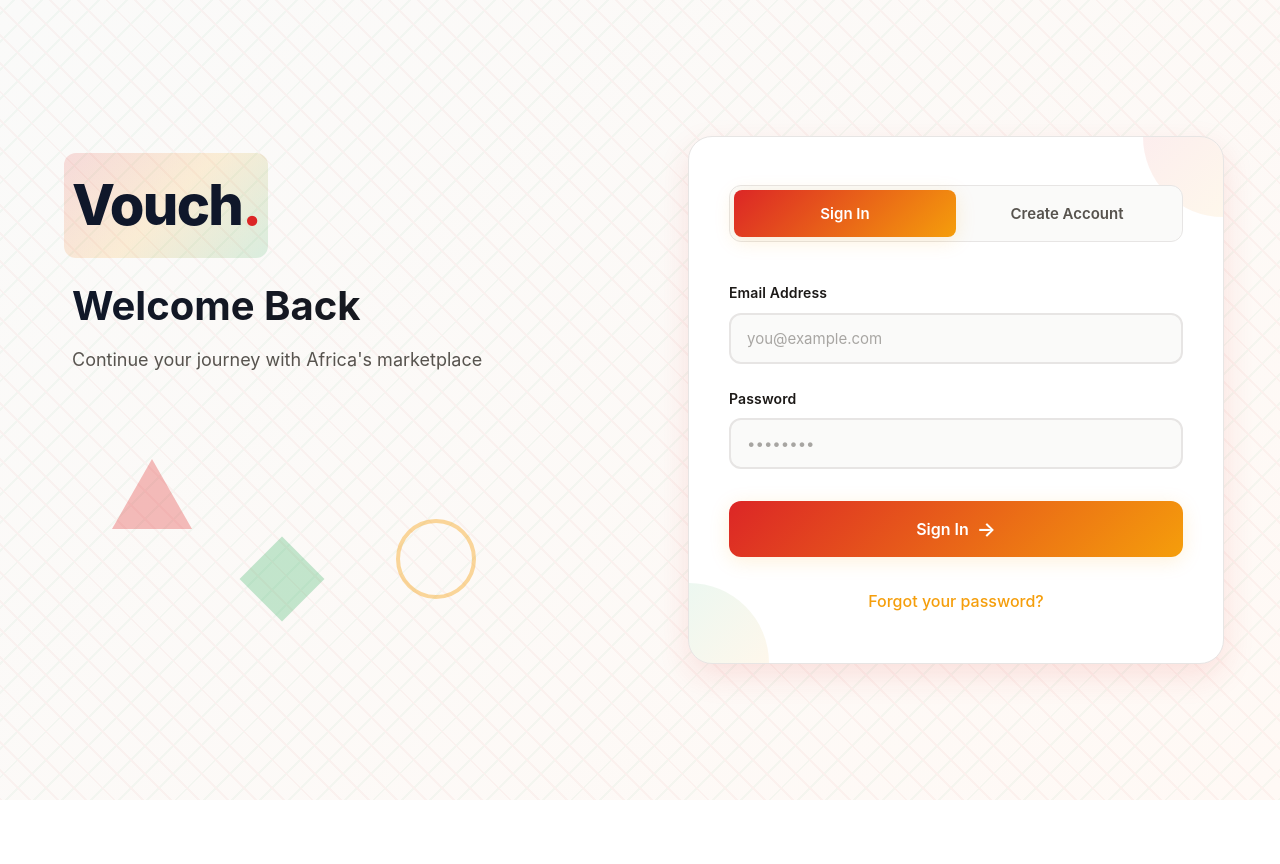
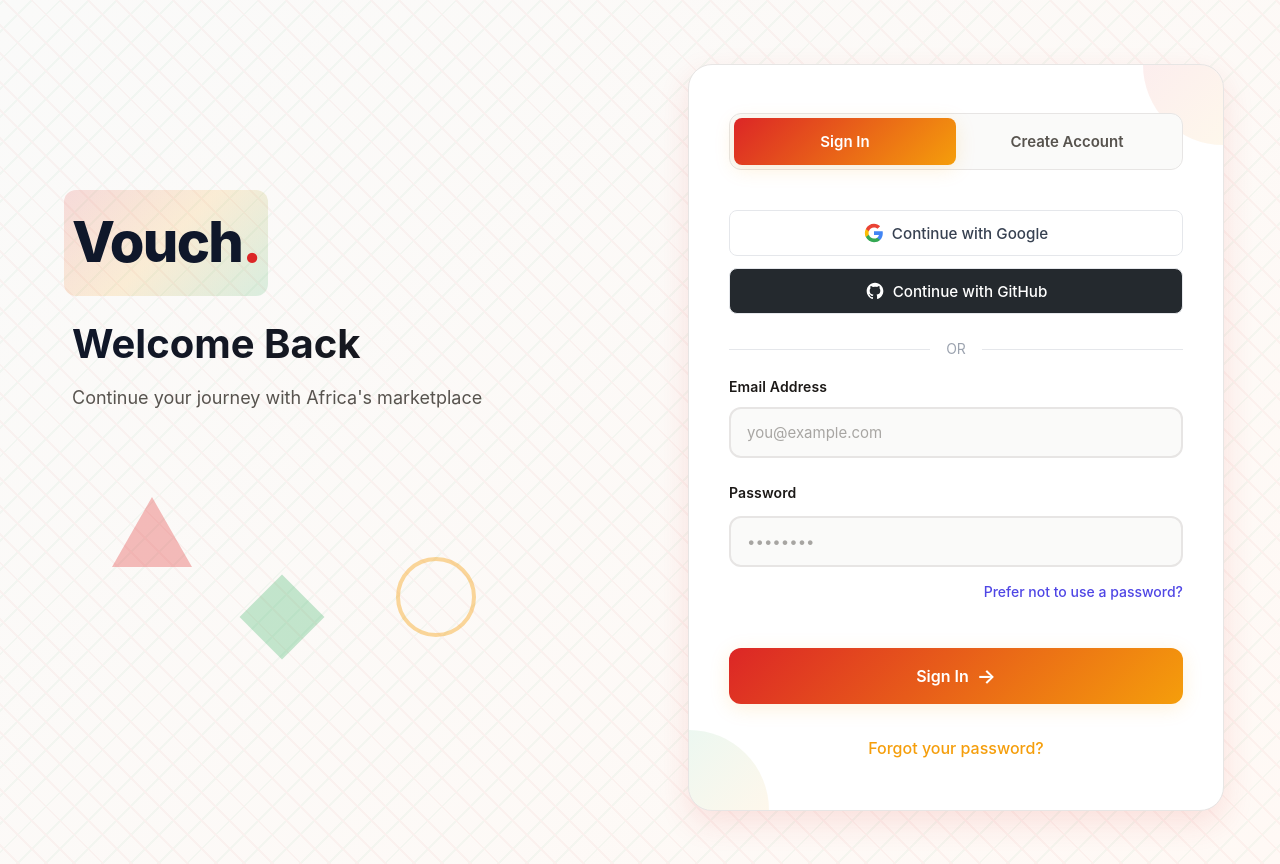
Before and after one commit to MulubahzumuKSipor/Vouch, a Next.js app: page /login in a window 1280 px wide. Shown: the top 864 px of the page. Before the commit the page ends 800 px from the top, so only its background shows below. Built offline with nearby package versions, Linux system fonts and the light colour scheme; no server answers.

Commit message:
New Updates

```diff
--- a/src/app/(auth)/login/page.tsx
+++ b/src/app/(auth)/login/page.tsx
@@ -3,67 +3,87 @@
 import { useState } from 'react';
 import Link from 'next/link';
 import { useRouter } from 'next/navigation';
-import { login, signup } from '@/lib/action';
+import { login, signup, signInWithOAuth, loginWithOtp } from '@/lib/action';
 import styles from '@/styles/auth.module.css';
 
 export default function AuthPage() {
   const [view, setView] = useState<'login' | 'signup'>('login');
+  const [loginMethod, setLoginMethod] = useState<'password' | 'magic_link'>('password');
   const [isLoading, setIsLoading] = useState(false);
   const [usernameError, setUsernameError] = useState('');
-  const [serverError, setServerError] = useState(''); // 🔴 New accessible error state
+  const [serverError, setServerError] = useState('');
+  const [successMessage, setSuccessMessage] = useState('');
   const router = useRouter();
 
-  // Validate username on client side
   const validateUsername = (username: string): boolean => {
     const cleaned = username.toLowerCase().replace(/[^a-z0-9_]/g, '');
-
     if (cleaned.length < 3) {
       setUsernameError('Username must be at least 3 characters (letters, numbers, underscore only)');
       return false;
     }
-
     if (cleaned.length > 30) {
       setUsernameError('Username must be 30 characters or less');
       return false;
     }
-
     setUsernameError('');
     return true;
   };
 
   const handleViewSwitch = (newView: 'login' | 'signup') => {
     setView(newView);
-    setServerError(''); // Clear any lingering errors when switching tabs
+    setServerError('');
+    setSuccessMessage('');
     setUsernameError('');
   };
 
+  const handleSocialLogin = async (provider: 'google' | 'github') => {
+    setServerError('');
+    setSuccessMessage('');
+    setIsLoading(true);
+
+    const result = await signInWithOAuth(provider);
+
+    if (result?.error) {
+      setServerError(result.error);
+      setIsLoading(false);
+    } else if (result?.url) {
+      window.location.href = result.url;
+    }
+  };
+
   const handleSubmit = async (formData: FormData) => {
-    setServerError(''); // Clear previous server errors on new attempt
+    setServerError('');
+    setSuccessMessage('');
 
-    // Validate username before submission (signup only)
     if (view === 'signup') {
       const username = formData.get('username') as string;
-      if (!validateUsername(username)) {
-        return;
-      }
-
-      // Clean the username before sending
+      if (!validateUsername(username)) return;
       const cleanedUsername = username.toLowerCase().replace(/[^a-z0-9_]/g, '');
       formData.set('username', cleanedUsername);
     }
 
     setIsLoading(true);
-    const action = view === 'login' ? login : signup;
-    const result = await action(formData);
+
+    let result;
+    if (view === 'signup') {
+      result = await signup(formData);
+    } else if (loginMethod === 'magic_link') {
+      result = await loginWithOtp(formData);
+    } else {
+      result = await login(formData);
+    }
 
     if (result?.error) {
-      setServerError(result.error); // 🔴 Replaced alert() with state
+      setServerError(result.error);
       setIsLoading(false);
     } else if (result?.success) {
-      if (result.redirectTo) {
-        router.push(result.redirectTo);
+      // 🔴 THE FIX: Use the 'in' operator to safely check properties for TypeScript
+      if ('message' in result) {
+        setSuccessMessage(result.message as string);
+        setIsLoading(false);
+      } else if ('redirectTo' in result) {
+        router.push(result.redirectTo as string);
       } else if (view === 'signup') {
-        // Fallback just in case
         router.push('/check-email');
       }
     }
@@ -71,10 +91,7 @@
 
   return (
     <div className={styles.pageWrapper}>
-      {/* Decorative African Pattern Background */}
       <div className={styles.patternOverlay}></div>
-
-      {/* Animated accent lines */}
       <div className={styles.accentLines}>
         <div className={styles.accentLine}></div>
         <div className={styles.accentLine}></div>
@@ -91,18 +108,14 @@
                 Vouch<span className={styles.logoDot}>.</span>
               </Link>
             </div>
-
             <h1 className={styles.welcomeTitle}>
               {view === 'login' ? 'Welcome Back' : 'Join Our Community'}
             </h1>
-
             <p className={styles.subtitle}>
               {view === 'login'
                 ? 'Continue your journey with Africa\'s marketplace'
                 : 'Start building your legacy today'}
             </p>
-
-            {/* Decorative geometric elements */}
             <div className={styles.decorativeElements}>
               <div className={styles.triangle}></div>
               <div className={styles.circle}></div>
@@ -124,7 +137,7 @@
                   className={`${styles.toggleBtn} ${view === 'login' ? styles.active : ''}`}
                   onClick={() => handleViewSwitch('login')}
                   type="button"
-                  aria-pressed={view === 'login'} // 🔴 A11y addition
+                  aria-pressed={view === 'login'}
                 >
                   Sign In
                 </button>
@@ -132,39 +145,76 @@
                   className={`${styles.toggleBtn} ${view === 'signup' ? styles.active : ''}`}
                   onClick={() => handleViewSwitch('signup')}
                   type="button"
-                  aria-pressed={view === 'signup'} // 🔴 A11y addition
+                  aria-pressed={view === 'signup'}
                 >
                   Create Account
                 </button>
               </div>
 
-              {/* 🔴 Accessible Server Error Banner */}
+              {/* Server Error Banner */}
               {serverError && (
                 <div
                   role="alert"
                   aria-live="assertive"
-                  style={{
-                    color: '#92400E',
-                    backgroundColor: '#FFFBEB',
-                    padding: '1rem',
-                    marginBottom: '1.5rem',
-                    borderRadius: '8px',
-                    border: '1px solid #FEF3C7',
-                    fontSize: '0.95rem'
-                  }}
+                  style={{ color: '#92400E', backgroundColor: '#FFFBEB', padding: '1rem', marginBottom: '1.5rem', borderRadius: '8px', border: '1px solid #FEF3C7', fontSize: '0.95rem' }}
                 >
                   {serverError}
                 </div>
               )}
 
-              {/* Form */}
+              {/* Success Message Banner (For Magic Links) */}
+              {successMessage && (
+                <div
+                  role="status"
+                  aria-live="polite"
+                  style={{ color: '#065F46', backgroundColor: '#D1FAE5', padding: '1rem', marginBottom: '1.5rem', borderRadius: '8px', border: '1px solid #A7F3D0', fontSize: '0.95rem' }}
+                >
+                  {successMessage}
+                </div>
+              )}
+
+              {/* Social Login Buttons */}
+              <div className={styles.socialAuthContainer} style={{ display: 'flex', flexDirection: 'column', gap: '0.75rem', marginBottom: '1.5rem' }}>
+                <button
+                  type="button"
+                  onClick={() => handleSocialLogin('google')}
+                  disabled={isLoading}
+                  style={{ display: 'flex', alignItems: 'center', justifyContent: 'center', gap: '0.5rem', width: '100%', padding: '0.75rem', borderRadius: '8px', border: '1px solid #E5E7EB', backgroundColor: '#FFF', color: '#374151', fontSize: '0.95rem', fontWeight: '500', cursor: 'pointer', transition: 'background-color 0.2s' }}
+                >
+                  <svg width="20" height="20" viewBox="0 0 24 24" xmlns="http://www.w3.org/2000/svg">
+                    <path d="M22.56 12.25c0-.78-.07-1.53-.2-2.25H12v4.26h5.92c-.26 1.37-1.04 2.53-2.21 3.31v2.77h3.57c2.08-1.92 3.28-4.74 3.28-8.09z" fill="#4285F4"/>
+                    <path d="M12 23c2.97 0 5.46-.98 7.28-2.66l-3.57-2.77c-.98.66-2.23 1.06-3.71 1.06-2.86 0-5.29-1.93-6.16-4.53H2.18v2.84C3.99 20.53 7.7 23 12 23z" fill="#34A853"/>
+                    <path d="M5.84 14.09c-.22-.66-.35-1.36-.35-2.09s.13-1.43.35-2.09V7.07H2.18C1.43 8.55 1 10.22 1 12s.43 3.45 1.18 4.93l2.85-2.22.81-.62z" fill="#FBBC05"/>
+                    <path d="M12 5.38c1.62 0 3.06.56 4.21 1.64l3.15-3.15C17.45 2.09 14.97 1 12 1 7.7 1 3.99 3.47 2.18 7.07l3.66 2.84c.87-2.6 3.3-4.53 6.16-4.53z" fill="#EA4335"/>
+                  </svg>
+                  Continue with Google
+                </button>
+
+                <button
+                  type="button"
+                  onClick={() => handleSocialLogin('github')}
+                  disabled={isLoading}
+                  style={{ display: 'flex', alignItems: 'center', justifyContent: 'center', gap: '0.5rem', width: '100%', padding: '0.75rem', borderRadius: '8px', border: '1px solid #E5E7EB', backgroundColor: '#24292E', color: '#FFF', fontSize: '0.95rem', fontWeight: '500', cursor: 'pointer', transition: 'background-color 0.2s' }}
+                >
+                  <svg width="20" height="20" viewBox="0 0 24 24" fill="white" xmlns="http://www.w3.org/2000/svg">
+                    <path d="M12 2C6.477 2 2 6.477 2 12c0 4.42 2.865 8.166 6.839 9.489.5.092.682-.217.682-.482 0-.237-.008-.866-.013-1.7-2.782.603-3.369-1.34-3.369-1.34-.454-1.156-1.11-1.462-1.11-1.462-.908-.62.069-.608.069-.608 1.003.07 1.531 1.03 1.531 1.03.892 1.529 2.341 1.087 2.91.831.092-.646.35-1.086.636-1.336-2.22-.253-4.555-1.11-4.555-4.943 0-1.091.39-1.984 1.029-2.683-.103-.253-.446-1.27.098-2.647 0 0 .84-.269 2.75 1.025A9.564 9.564 0 0112 6.844c.85.004 1.705.114 2.504.336 1.909-1.294 2.747-1.025 2.747-1.025.546 1.377.203 2.394.1 2.647.64.699 1.028 1.592 1.028 2.683 0 3.842-2.339 4.687-4.566 4.935.359.309.678.919.678 1.852 0 1.336-.012 2.415-.012 2.743 0 .267.18.578.688.48C19.138 20.161 22 16.418 22 12c0-5.523-4.477-10-10-10z"/>
+                  </svg>
+                  Continue with GitHub
+                </button>
+              </div>
+
+              <div style={{ display: 'flex', alignItems: 'center', margin: '1rem 0', color: '#9CA3AF', fontSize: '0.875rem' }}>
+                <div style={{ flex: 1, height: '1px', backgroundColor: '#E5E7EB' }}></div>
+                <span style={{ padding: '0 1rem' }}>OR</span>
+                <div style={{ flex: 1, height: '1px', backgroundColor: '#E5E7EB' }}></div>
+              </div>
+
+              {/* Main Form */}
               <form action={handleSubmit} className={styles.form}>
                 {view === 'signup' && (
                   <>
                     <div className={styles.inputGroup}>
-                      <label htmlFor="username" className={styles.label}>
-                        Claim Your Handle
-                      </label>
+                      <label htmlFor="username" className={styles.label}>Claim Your Handle</label>
                       <div className={styles.inputWrapper}>
                         <span className={styles.handlePrefix}>@</span>
                         <input
@@ -178,52 +228,31 @@
                           pattern="[a-zA-Z0-9_]{3,30}"
                           title="3-30 characters: letters, numbers, underscore only"
                           onBlur={(e) => validateUsername(e.target.value)}
-                          aria-invalid={usernameError ? "true" : "false"} // 🔴 A11y addition
-                          aria-describedby={usernameError ? "username-error" : undefined} // 🔴 A11y addition
+                          aria-invalid={usernameError ? "true" : "false"}
+                          aria-describedby={usernameError ? "username-error" : undefined}
                         />
                       </div>
-                      {usernameError && (
-                        <p id="username-error" className={styles.errorText} role="alert">
-                          {usernameError}
-                        </p> // 🔴 A11y ID and Role added
-                      )}
+                      {usernameError && <p id="username-error" className={styles.errorText} role="alert">{usernameError}</p>}
                     </div>
 
                     <div className={styles.inputGroup}>
-                      <label htmlFor="full_name" className={styles.label}>
-                        Full Name
-                      </label>
-                      <input
-                        id="full_name"
-                        name="full_name"
-                        type="text"
-                        required
-                        placeholder="Enter your full name"
-                        className={styles.input}
-                      />
+                      <label htmlFor="full_name" className={styles.label}>Full Name</label>
+                      <input id="full_name" name="full_name" type="text" required placeholder="Enter your full name" className={styles.input} />
                     </div>
                   </>
                 )}
 
                 <div className={styles.inputGroup}>
-                  <label htmlFor="email" className={styles.label}>
-                    Email Address
-                  </label>
-                  <input
-                    id="email"
-                    name="email"
-                    type="email"
-                    required
-                    autoComplete="email"
-                    placeholder="you@example.com"
-                    className={styles.input}
-                  />
+                  <label htmlFor="email" className={styles.label}>Email Address</label>
+                  <input id="email" name="email" type="email" required autoComplete="email" placeholder="you@example.com" className={styles.input} />
                 </div>
 
+                {/* 🔴 Password Field Logic - Hidden if user chooses Magic Link */}
+                {(view === 'signup' || loginMethod === 'password') && (
                   <div className={styles.inputGroup}>
-                  <label htmlFor="password" className={styles.label}>
-                    Password
-                  </label>
+                    <div style={{ display: 'flex', justifyContent: 'space-between', alignItems: 'center', marginBottom: '0.25rem' }}>
+                      <label htmlFor="password" className={styles.label} style={{ marginBottom: 0 }}>Password</label>
+                    </div>
                     <input
                       id="password"
                       name="password"
@@ -235,14 +264,35 @@
                       className={styles.input}
                     />
                   </div>
+                )}
 
+                {/* 🔴 Magic Link vs Password Toggle */}
+                {view === 'login' && (
+                  <div style={{ display: 'flex', justifyContent: 'flex-end', marginTop: '-0.5rem', marginBottom: '1rem' }}>
                     <button
-                  type="submit"
-                  className={styles.submitBtn}
-                  disabled={isLoading}
+                      type="button"
+                      onClick={() => {
+                        setLoginMethod(loginMethod === 'password' ? 'magic_link' : 'password');
+                        setServerError('');
+                      }}
+                      style={{ background: 'none', border: 'none', color: '#4F46E5', fontSize: '0.875rem', fontWeight: '500', cursor: 'pointer', padding: 0 }}
                     >
+                      {loginMethod === 'password' ? 'Prefer not to use a password?' : 'Sign in with a password instead'}
+                    </button>
+                  </div>
+                )}
+
+                {/* Submit Button */}
+                <button type="submit" className={styles.submitBtn} disabled={isLoading}>
                   <span className={styles.btnText}>
-                    {isLoading ? 'Processing...' : (view === 'login' ? 'Sign In' : 'Create Account')}
+                    {isLoading
+                      ? 'Processing...'
+                      : view === 'signup'
+                        ? 'Create Account'
+                        : loginMethod === 'magic_link'
+                          ? 'Send Magic Link'
+                          : 'Sign In'
+                    }
                   </span>
                   <span className={styles.btnArrow}>→</span>
                 </button>
@@ -250,15 +300,10 @@
 
               <div className={styles.footer}>
                 {view === 'login' ? (
-                  <Link href="/forgot-password" className={styles.footerLink}>
-                    Forgot your password?
-                  </Link>
+                  <Link href="/forgot-password" className={styles.footerLink}>Forgot your password?</Link>
                 ) : (
                   <p className={styles.footerText}>
-                    By joining, you agree to our{' '}
-                    <Link href="/terms" className={styles.footerLink}>Terms</Link>
-                    {' '}and{' '}
-                    <Link href="/privacy" className={styles.footerLink}>Privacy Policy</Link>
+                    By joining, you agree to our <Link href="/terms" className={styles.footerLink}>Terms</Link> and <Link href="/privacy" className={styles.footerLink}>Privacy Policy</Link>
                   </p>
                 )}
               </div>
```
Also changed, not shown: src/app/auth/callback/route.ts (added, +43 -0 lines), src/lib/action.ts (+46 -2 lines). Lines whose indentation alone changed are shown as unchanged.
